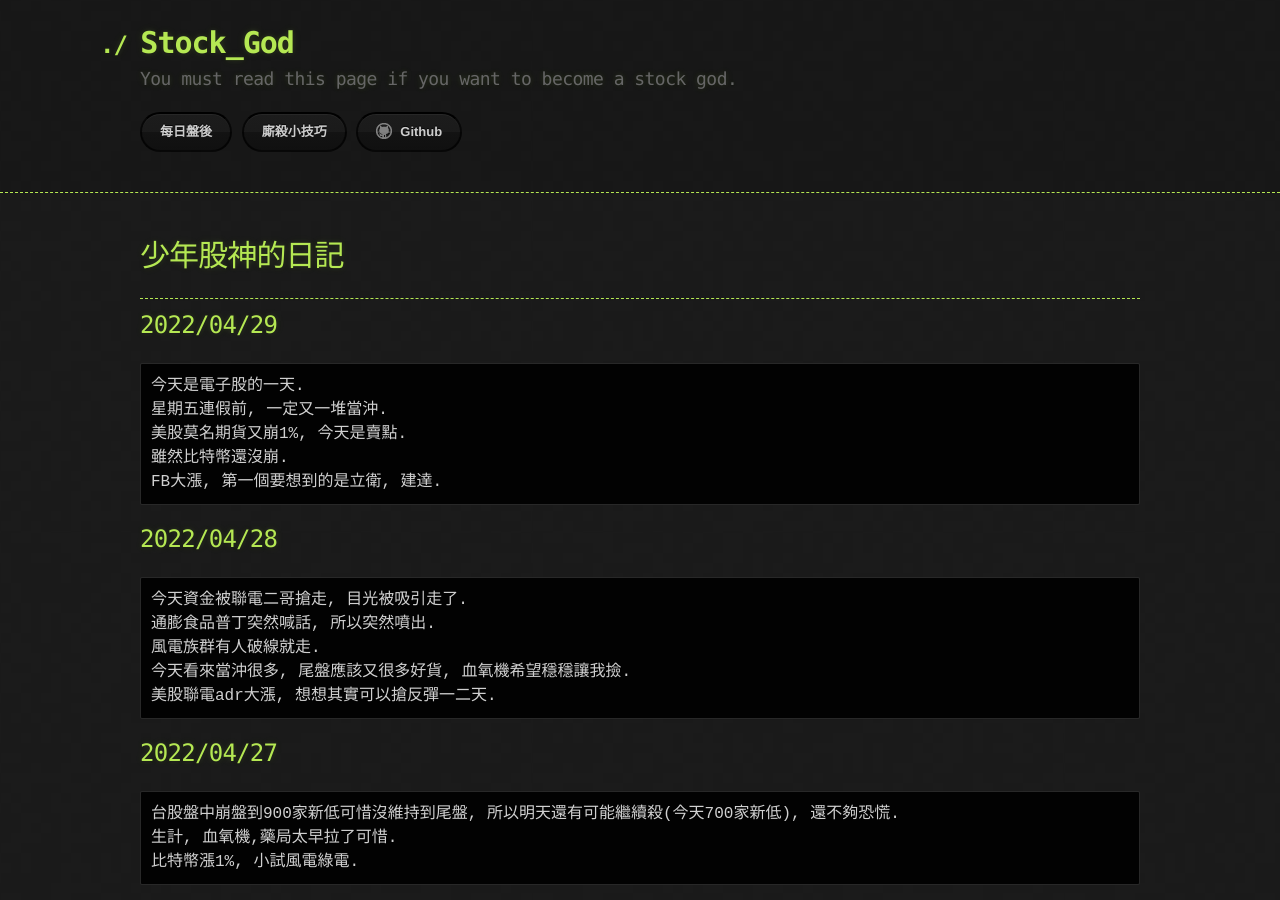
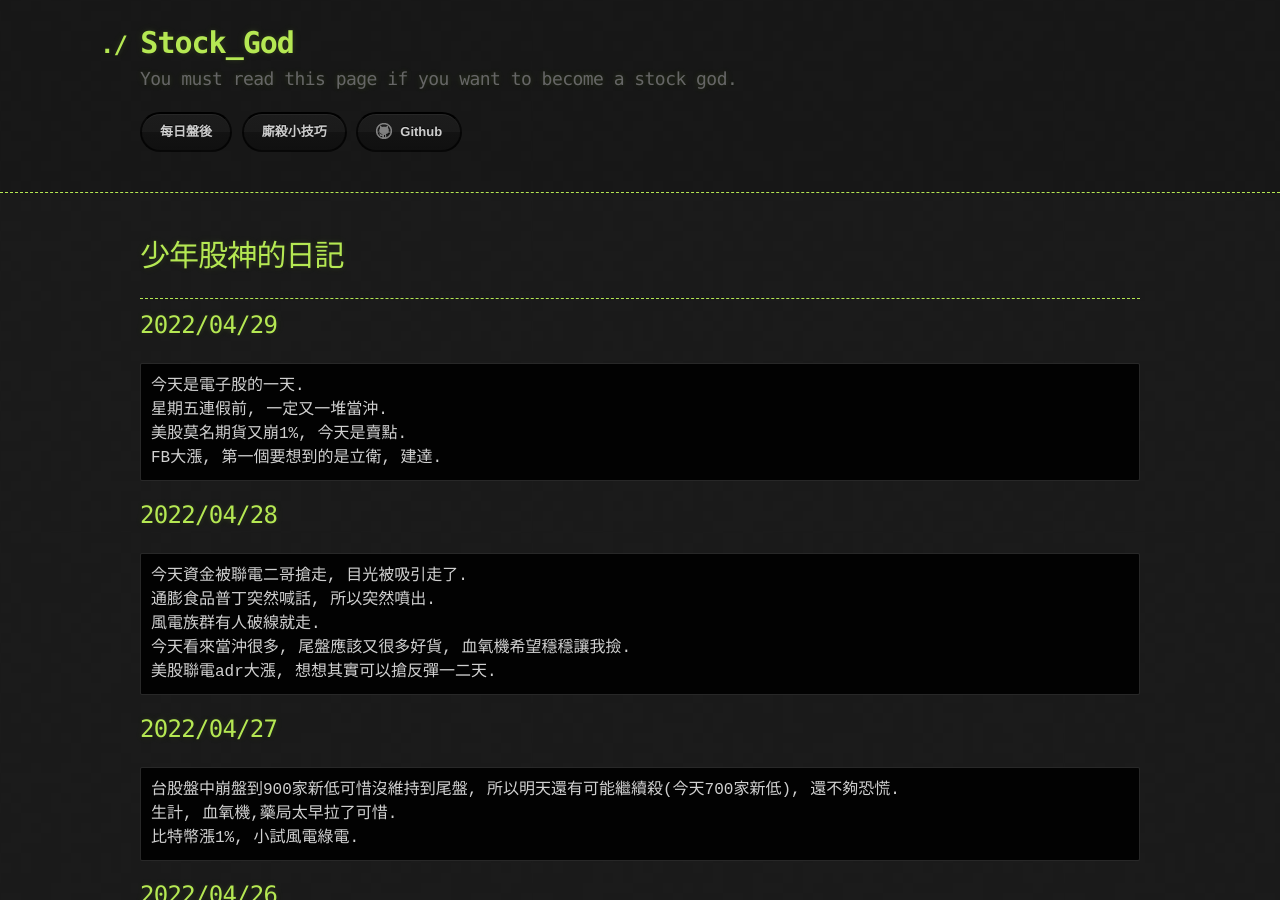
Before and after one commit to lepg5487/Stock_God, a Jekyll site: the page built from index.md, in a window 1280 px wide and 900 px high. Built offline with Jekyll 4.4.1, drawn with Linux system fonts in a browser that asks for light colours; our own code applies the rules of GitHub Pages for plain Markdown files.

Commit message:
Update index.md

````diff
--- a/index.md
+++ b/index.md
@@ -11,7 +11,6 @@ layout: testlayouts
 今天是電子股的一天.
 星期五連假前, 一定又一堆當沖.
 美股莫名期貨又崩1%, 今天是賣點.
-雖然比特幣還沒崩.
 FB大漲, 第一個要想到的是立衛, 建達.
 ```
 
````
